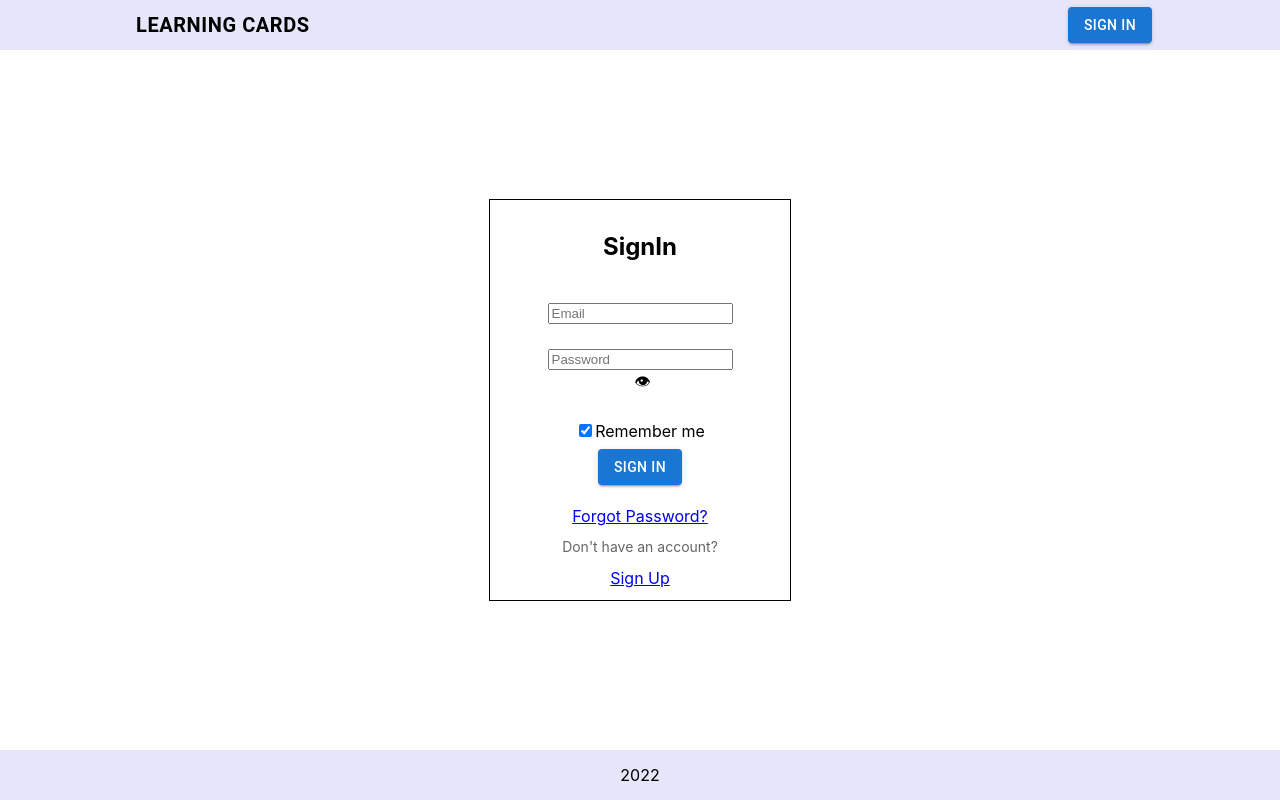
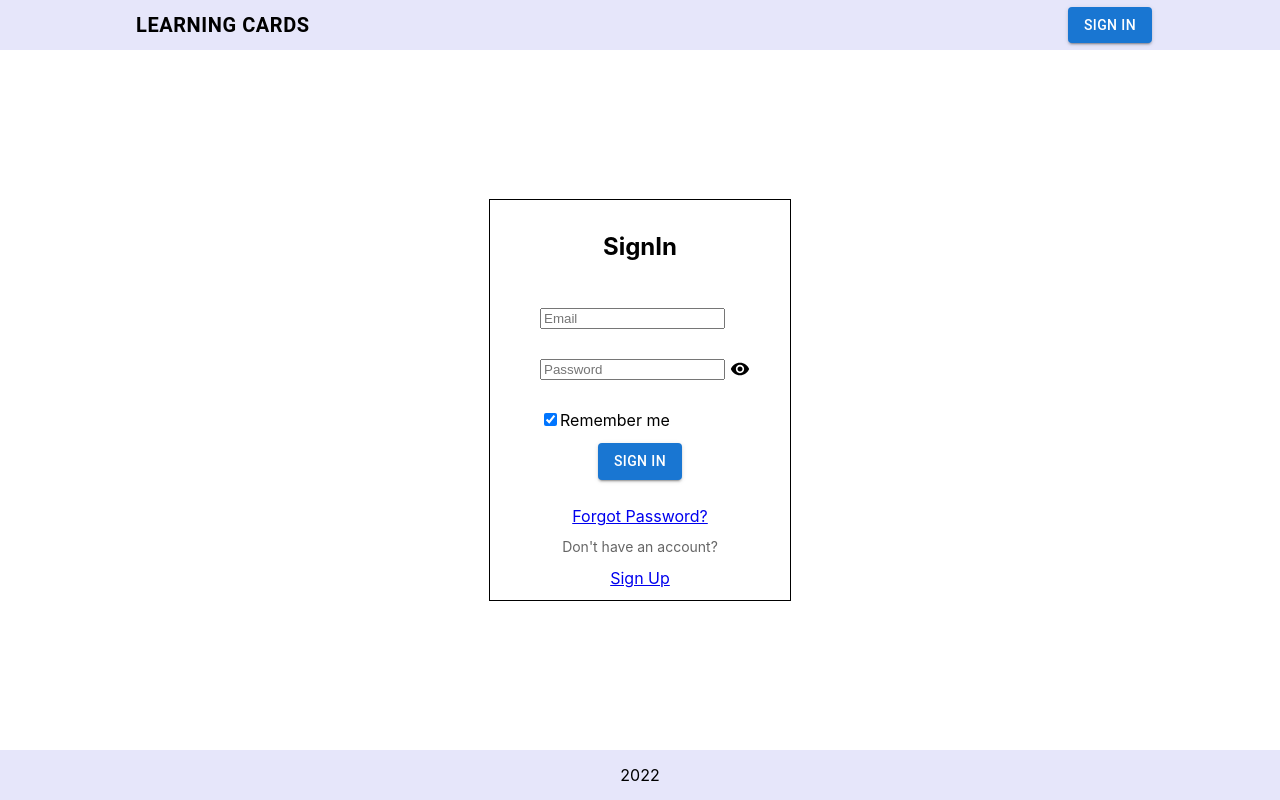
Before and after one commit to NickPaferov/learning-cards, a React (Create React App) app: page /#/signin in a window 1280 px wide. Built offline with nearby package versions, Linux system fonts and the light colour scheme; no server answers.

Commit message:
add conditional rendering of password visibility icons, refactoring of styles

```diff
--- a/src/pages/SignIn/SignIn.module.css
+++ b/src/pages/SignIn/SignIn.module.css
@@ -15,12 +15,16 @@
     display: flex;
     flex-direction: column;
     justify-content: space-evenly;
-    align-items: center;
+    align-items: flex-start;
 }
 
 .clarification {
     opacity: 0.6;
     font-size: 14px;
+}
+
+.password {
+    display: flex;
 }
 
 .passwordVisibility{
@@ -31,3 +35,11 @@
 .error {
     color: red;
 }
+
+.checkbox {
+    cursor: pointer;
+}
+
+.btn {
+    align-self: center;
+}
--- a/src/pages/SignIn/SignIn.tsx
+++ b/src/pages/SignIn/SignIn.tsx
@@ -9,6 +9,8 @@ import { loginTC } from "../../bll/auth-reducer";
 import { selectRequestProcessingStatus } from "../../utils/selectors";
 import Button from "@mui/material/Button/Button";
 import { PATHS } from "../../enums/paths";
+import VisibilityOffIcon from "@mui/icons-material/VisibilityOff";
+import VisibilityIcon from "@mui/icons-material/Visibility";
 
 type FormInputsType = {
   email: string;
@@ -57,17 +59,25 @@ export const SignIn = () => {
           <p className={styles.error}>{errors.email?.message}</p>
         </div>
         <div>
+          <div className={styles.password}>
           <input
             type={isPasswordVisible ? "text" : "password"}
             placeholder="Password"
             disabled={isRequestProcessing}
             {...register("password")}
           />
-          <span className = {styles.passwordVisibility} onClick={handlePasswordVisibility}>👁</span>
+            {isPasswordVisible
+              ? <VisibilityOffIcon className={styles.passwordVisibility} fontSize="small"
+                                   onClick={handlePasswordVisibility} />
+              : <VisibilityIcon className={styles.passwordVisibility} fontSize="small"
+                                onClick={handlePasswordVisibility} />
+            }
+          </div>
           <p className={styles.error}>{errors.password?.message}</p>
         </div>
         <div>
           <input
+            className={styles.checkbox}
             type="checkbox"
             defaultChecked={true}
             disabled={isRequestProcessing}
@@ -75,7 +85,7 @@ export const SignIn = () => {
           />
           <span>Remember me</span>
         </div>
-        <Button type="submit" variant="contained" disabled={isRequestProcessing}>
+        <Button className={styles.btn} type="submit" variant="contained" disabled={isRequestProcessing}>
           Sign In
         </Button>
       </form>
--- a/src/pages/SignUp/SignUp.module.css
+++ b/src/pages/SignUp/SignUp.module.css
@@ -15,7 +15,7 @@
     display: flex;
     flex-direction: column;
     justify-content: space-evenly;
-    align-items: center;
+    align-items: flex-start;
 }
 
 .clarification {
@@ -23,7 +23,11 @@
     font-size: 14px;
 }
 
-.passwordVisibility{
+.password, .confirmPassword {
+    display: flex;
+}
+
+.passwordVisibility, .confirmPasswordVisibility {
     cursor: pointer;
     margin-left: 5px;
 }
@@ -31,3 +35,7 @@
 .error {
     color: red;
 }
+
+.btn {
+    align-self: center;
+}
--- a/src/pages/SignUp/SignUp.tsx
+++ b/src/pages/SignUp/SignUp.tsx
@@ -9,6 +9,8 @@ import { registerTC } from "../../bll/auth-reducer";
 import { selectRegisterStatus, selectRequestProcessingStatus } from "../../utils/selectors";
 import Button from "@mui/material/Button/Button";
 import { PATHS } from "../../enums/paths";
+import VisibilityIcon from "@mui/icons-material/Visibility";
+import VisibilityOffIcon from "@mui/icons-material/VisibilityOff";
 
 type FormInputsType = {
   email: string;
@@ -71,26 +73,40 @@ export const SignUp = () => {
           <p className={styles.error}>{errors.email?.message}</p>
         </div>
         <div>
+          <div className={styles.password}>
             <input
               type={isPasswordVisible ? "text" : "password"}
               placeholder="Password"
               disabled={isRequestProcessing}
               {...register("password")}
             />
-          <span className={styles.passwordVisibility} onClick={handlePasswordVisibility}>👁</span>
+            {isPasswordVisible
+              ? <VisibilityOffIcon className={styles.passwordVisibility} fontSize="small"
+                                   onClick={handlePasswordVisibility} />
+              : <VisibilityIcon className={styles.passwordVisibility} fontSize="small"
+                                onClick={handlePasswordVisibility} />
+            }
+          </div>
           <p className={styles.error}>{errors.password?.message}</p>
         </div>
         <div>
+          <div className={styles.confirmPassword}>
             <input
               type={isConfirmPasswordVisible ? "text" : "password"}
               placeholder="Confirm password"
               disabled={isRequestProcessing}
               {...register("confirmPassword")}
             />
-          <span className={styles.passwordVisibility} onClick={handleConfirmPasswordVisibility}>👁</span>
+            {isConfirmPasswordVisible
+              ? <VisibilityOffIcon className={styles.confirmPasswordVisibility} fontSize="small"
+                                   onClick={handleConfirmPasswordVisibility} />
+              : <VisibilityIcon className={styles.confirmPasswordVisibility} fontSize="small"
+                                onClick={handleConfirmPasswordVisibility} />
+            }
+          </div>
           <p className={styles.error}>{errors.confirmPassword?.message}</p>
         </div>
-        <Button type="submit" variant="contained" disabled={isRequestProcessing}>
+        <Button className = {styles.btn} type="submit" variant="contained" disabled={isRequestProcessing}>
           Sign Up
         </Button>
       </form>
```
Lines whose indentation alone changed are shown as unchanged.
